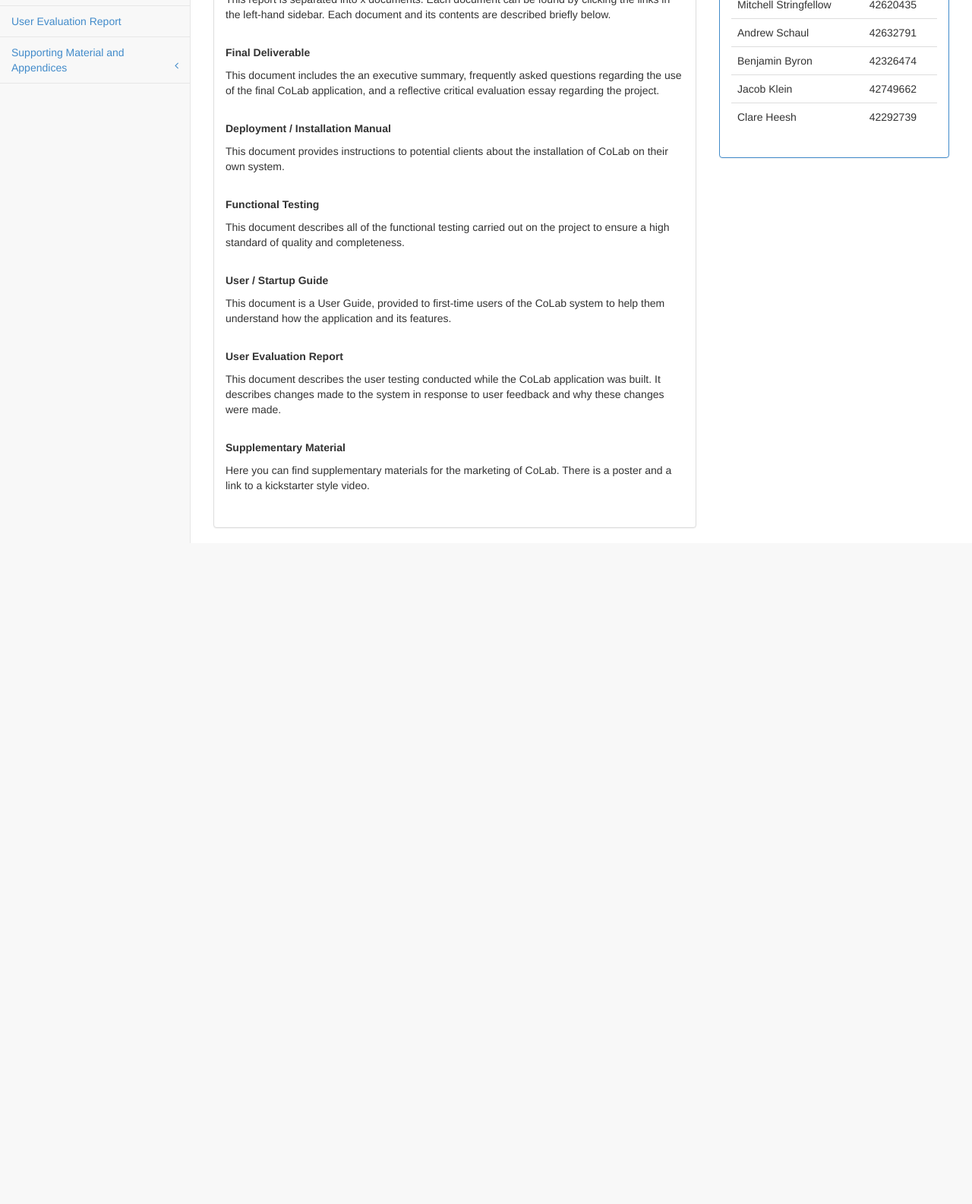
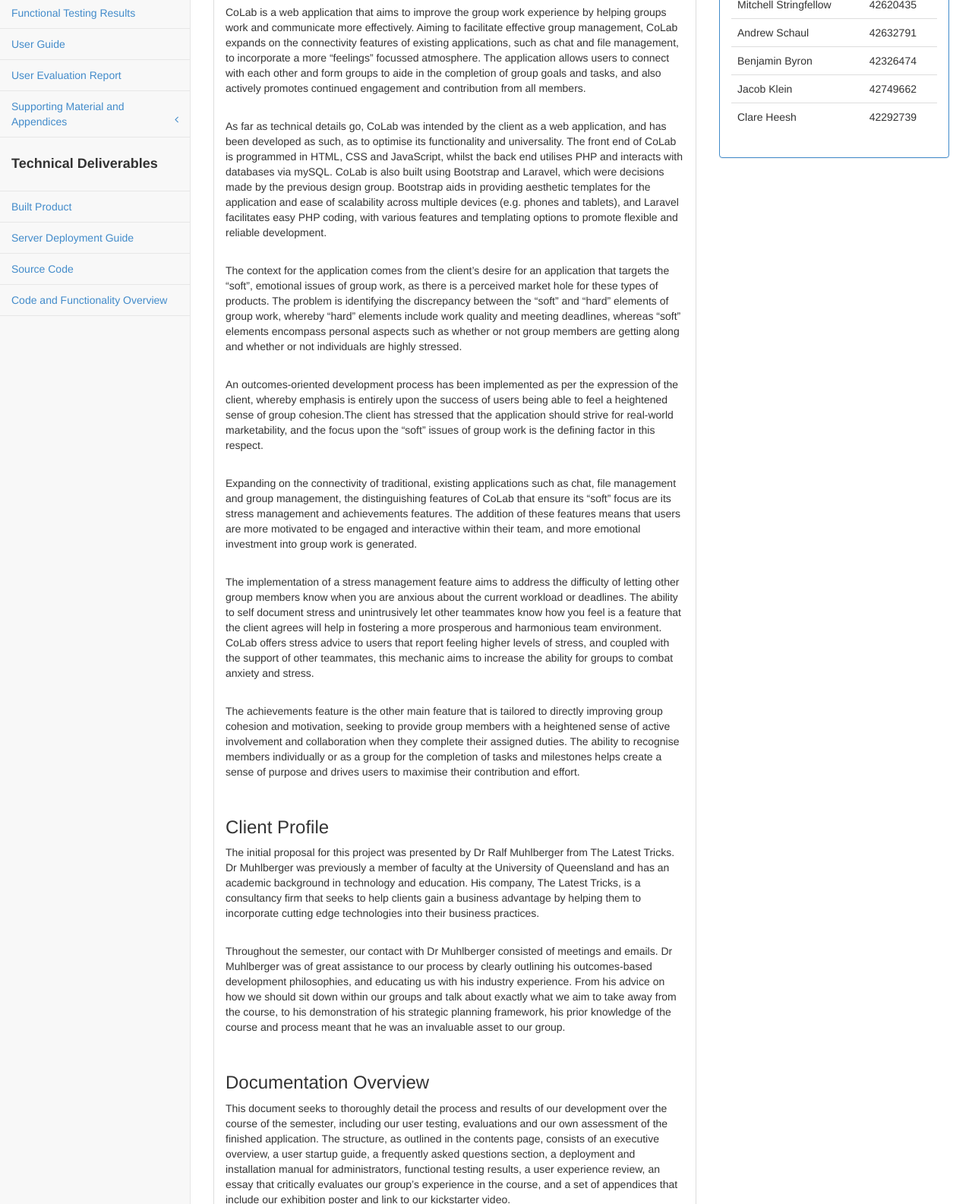
Before and after one commit to clareheesh/finaldeliverable, a plain HTML site: page index.html in a window 1280 px wide. Shown: the part 268-1853 px from the top of the page at 76% size. Before the commit the page ends 983 px from the top, so only its background shows below. Drawn offline with Linux system fonts and the light colour scheme.

Commit message:
Preparing for submission

```diff
--- a/index.html
+++ b/index.html
@@ -56,30 +56,21 @@
 
                     <ul class="nav" id="side-menu">
 
-
-
 						<li class="sidebar-search">
 							<!--<h3 class="text-center">Table of Contents</h3>-->
 							<img alt="logo" src="html/img/logo.png" height="30">
 						</li>
 
-						 <li>
-                            <a href="#">Final Deliverable<span class="fa arrow"></span></a>
-                            <ul class="nav nav-second-level">
-                                <li>
-                                    <a href="" target="new">Executive Summary</a>
-                                </li>
-                                <li>
-                                    <a href="" target="new">Frequently Asked Questions</a>
-                                </li>
-                                <li>
-                                    <a href="" target="new">Reflective Critical Evaluation Essay</a>
-                                </li>
-                            </ul>
+						<li class="sidebar-search">
+							<h4><strong>Documentation</strong></h4>
 						</li>
 
 						<li>
-                            <a href="pdf/ServerDeployment.pdf" target="new">Server Deployment Manual</a>
+                            <a href="pdf/FAQ.pdf" target="new">Frequently Asked Questions</a>
+                        </li>
+
+                        <li>
+                            <a href="pdf/ReflectiveCriticalEvaluationEssay.pdf" target="new">Reflective Critical Evaluation Essay</a>
                         </li>
 
                         <li>
@@ -87,7 +78,7 @@
                         </li>
 
                         <li>
-                            <a href="pdf/UserGuide.pdf" target="new">Startup Guide</a>
+                            <a href="pdf/UserGuide.pdf" target="new">User Guide</a>
                         </li>
 
                         <li>
@@ -113,52 +104,28 @@
                             </ul>
                         </li>
 
-                        <!-- Commented the other stuff out, it is still here for other poeple to add their drop down menus if needed???? -->
-<!--                        <li>
-                            <a href="#"><i class="fa fa-bar-chart-o fa-fw"></i> Example Second Level<span class="fa arrow"></span></a>
-                            <ul class="nav nav-second-level">
-                                <li>
-                                    <a href="flot.html">Flot Charts</a>
-                                </li>
-                                <li>
-                                    <a href="morris.html">Morris.js Charts</a>
-                                </li>
-                            </ul>
-                            &lt;!&ndash; /.nav-second-level &ndash;&gt;
+                        <li class="sidebar-search">
+							<h4><strong>Technical Deliverables</strong></h4>
 						</li>
 
 						<li>
-                            <a href="#"><i class="fa fa-sitemap fa-fw"></i> Multi-Level Dropdown<span class="fa arrow"></span></a>
-                            <ul class="nav nav-second-level">
+                            <a href="http://deco3801-04.uqcloud.net" target="new">Built Product</a>
+
+                        </li>
+
                         <li>
-                                    <a href="#">Second Level Item</a>
+                        	<a href="pdf/ServerDeployment.pdf" target="new">Server Deployment Guide</a>
                         </li>
+
                         <li>
-                                    <a href="#">Second Level Item</a>
+                            <a href="colab.zip" target="new">Source Code</a>
+
                         </li>
+
                         <li>
-                                    <a href="#">Third Level <span class="fa arrow"></span></a>
-                                    <ul class="nav nav-third-level">
-                                        <li>
-                                            <a href="#">Third Level Item</a>
+                            <a href="pdf/SourceCodeOverview.pdf" target="new">Code and Functionality Overview</a>
+
                         </li>
-                                        <li>
-                                            <a href="#">Third Level Item</a>
-                                        </li>
-                                        <li>
-                                            <a href="#">Third Level Item</a>
-                                        </li>
-                                        <li>
-                                            <a href="#">Third Level Item</a>
-                                        </li>
-                                    </ul>
-                                    &lt;!&ndash; /.nav-third-level &ndash;&gt;
-                                </li>
-                            </ul>
-                            &lt;!&ndash; /.nav-second-level &ndash;&gt;
-                        </li>-->
-
-
                     </ul>
                 </div>
                 <!-- /.sidebar-collapse -->
@@ -169,60 +136,115 @@
         <div id="page-wrapper">
             <div class="row">
                 <div class="col-lg-12">
-                    <h1 class="page-header">Final Deliverable</h1>
+                    <h1 class="page-header">Group Love - CoLab - Final Deliverable</h1>
                 </div>
                 <!-- /.col-lg-12 -->
             </div>
             <!-- /.row -->
+
             <div class="row">
+
             	<div class="col-lg-8">
-
             		<div class="panel panel-default">
-
             			<div class="panel-heading">
-							<i class="fa fa-list"></i> Table of Contents
+            				<strong>Executive Summary</strong>
 						</div>
 
 						<div class="panel-body">
 
-							<h4><strong>CoLab</strong></h4>
-							<p>This report is separated into x documents. Each document can be found by clicking the links in the left-hand sidebar.
-							 Each document and its contents are described briefly below.</p>
+							<h3>Product and Context</h3>
+							<p>CoLab is a web application that aims to improve the group work experience by helping
+							groups work and communicate more effectively. Aiming to facilitate effective group management,
+							CoLab expands on the connectivity features of existing applications, such as chat and file
+							management, to incorporate a more “feelings” focussed atmosphere. The application allows
+							users to connect with each other and form groups to aide in the completion of group goals and
+							tasks, and also actively promotes continued engagement and contribution from all members.</p>
 							<br />
 
-							<p><strong>Final Deliverable</strong></p>
-							<p>This document includes the an executive summary, frequently asked questions regarding the use of the final
-							CoLab application, and a reflective critical evaluation essay regarding the project.</p>
+							<p>As far as technical details go, CoLab was intended by the client as a web application,
+							and has been developed as such, as to optimise its functionality and universality. The front
+							end of CoLab is programmed in HTML, CSS and JavaScript, whilst the back end utilises PHP and
+							interacts with databases via mySQL. CoLab is also built using Bootstrap and Laravel, which
+							were decisions made by the previous design group. Bootstrap aids in providing aesthetic
+							templates for the application and ease of scalability across multiple devices (e.g. phones
+							and tablets), and Laravel facilitates easy PHP coding, with various features and templating
+							options to promote flexible and reliable development.</p>
 							<br />
 
-							<p><strong>Deployment / Installation Manual</strong></p>
-							<p>This document provides instructions to potential clients about the installation of CoLab on their own system.</p>
+							<p>The context for the application comes from the client’s desire for an application that
+							targets the “soft”, emotional issues of group work, as there is a perceived market hole
+							for these types of products. The problem is identifying the discrepancy between the “soft”
+							and “hard” elements of group work, whereby “hard” elements include work quality and meeting
+							deadlines, whereas “soft” elements encompass personal aspects such as whether or not group
+							members are getting along and whether or not individuals are highly stressed. </p>
 							<br />
 
-							<p><strong>Functional Testing</strong></p>
-							<p>This document describes all of the functional testing carried out on the project to ensure a high standard of
-							quality and completeness.</p>
+							<p>An outcomes-oriented development process has been implemented as per the expression
+							of the client, whereby emphasis is entirely upon the success of users being able to feel
+							a heightened sense of group cohesion.The client has stressed that the application should
+							strive for real-world marketability, and the focus upon the “soft” issues of group work
+							is the defining factor in this respect. </p>
 							<br />
 
-							<p><strong>User / Startup Guide</strong></p>
-							<p>This document is a User Guide, provided to first-time users of the CoLab system to help them understand how the
-							application and its features.</p>
+							<p>Expanding on the connectivity of traditional, existing applications such as chat,
+							file management and group management, the distinguishing features of CoLab that ensure
+							its “soft” focus are its stress management and achievements features. The addition of
+							these features means that users are more motivated to be engaged and interactive within
+							their team, and more emotional investment into group work is generated.</p>
 							<br />
 
-							<p><strong>User Evaluation Report</strong></p>
-							<p>This document describes the user testing conducted while the CoLab application was built. It describes changes made to the
-							system in response to user feedback and why these changes were made.</p>
+							<p>The implementation of a stress management feature aims to address the difficulty of
+							letting other group members know when you are anxious about the current workload or deadlines.
+							The ability to self document stress and unintrusively let other teammates know how you feel is
+							a feature that the client agrees will help in fostering a more prosperous and harmonious team
+							environment. CoLab offers stress advice to users that report feeling higher levels of stress,
+							and coupled with the support of other teammates, this mechanic aims to increase the ability for
+							groups to combat anxiety and stress.</p>
 							<br />
 
-							<p><strong>Supplementary Material</strong></p>
-							<p>Here you can find supplementary materials for the marketing of CoLab. There is a poster and a link to a kickstarter style video.</p>
+							<p>The achievements feature is the other main feature that is tailored to directly improving
+							group cohesion and motivation, seeking to provide group members with a heightened sense of
+							active involvement and collaboration when they complete their assigned duties. The ability to
+							recognise members individually or as a group for the completion of tasks and milestones helps
+							create a sense of purpose and drives users to maximise their contribution and effort. </p>
 							<br />
+
+							<h3>Client Profile</h3>
+
+							<p>The initial proposal for this project was presented by Dr Ralf Muhlberger from The Latest
+							Tricks. Dr Muhlberger was previously a member of faculty at the University of Queensland
+							and has an academic background in technology and education. His company, The Latest Tricks,
+							is a consultancy firm that seeks to help clients gain a business advantage by helping them to
+							incorporate cutting edge technologies into their business practices.</p>
+							<br />
+
+							<p>Throughout the semester, our contact with Dr Muhlberger consisted of meetings and emails.
+							Dr Muhlberger was of great assistance to our process by clearly outlining his outcomes-based
+							development philosophies, and educating us with his industry experience. From his advice on
+							how we should sit down within our groups and talk about exactly what we aim to take away from
+							the course, to his demonstration of his strategic planning framework, his prior knowledge of
+							the course and process meant that he was an invaluable asset to our group.</p>
+							<br />
+
+							<h3>Documentation Overview</h3>
+
+							<p>This document seeks to thoroughly detail the process and results of our development over
+							the course of the semester, including our user testing, evaluations and our own assessment of
+							the finished application. The structure, as outlined in the contents page, consists of an
+							executive overview, a user startup guide, a frequently asked questions section, a deployment and
+							installation manual for administrators, functional testing results, a user experience review,
+							an essay that critically evaluates our group’s experience in the course, and a set of appendices
+							that include our exhibition poster and link to our kickstarter video. </p>
+							<br />
+
+							<p>The document represents a culmination of the semester’s work, and each team member has
+							contributed to the sections that are relevant to their role within the group.</p>
+
 
 						</div><!-- /.panel-body -->
             		</div><!-- /.panel -->
+            	</div><!-- /.col-lg-8 -->
 
-            	</div>
-            	<!-- /.col-lg-8 -->
 
             	<div class="col-lg-4">
 
@@ -270,6 +292,78 @@
 
             	</div><!-- /.col-lg-4 -->
 
+
+				<div class="col-lg-8">
+
+					<div class="panel panel-success">
+
+						<div class="panel-heading">
+							<strong>Table of Contents</strong>
+						</div>
+
+						<div class="panel-body">
+
+							<h3>Documentation</h3>
+							<p>The documentation for this project includes 6 documents, 2 appendices, a poster and a video. Each document can be found by clicking the links in the left-hand sidebar.
+							 Each document and its contents are described briefly below.</p>
+							<br />
+
+							<p><strong>Frequently Asked Questions</strong></p>
+							<p>This document contains the frequently asked questions regarding the use of the final
+							CoLab application and their answers. </p>
+							<br />
+
+							<p><strong>Reflective Critical Evaluation Essay</strong></p>
+							<p>This document contains a reflective critical evaluation essay regarding the project. </p>
+							<br />
+
+							<p><strong>Functional Testing</strong></p>
+							<p>This document describes all of the functional testing carried out on the project to ensure a high standard of
+							quality and completeness.</p>
+							<br />
+
+							<p><strong>User Guide</strong></p>
+							<p>This document is a User Guide, provided to first-time users of the CoLab system to help them understand how the
+							application and its features.</p>
+							<br />
+
+							<p><strong>User Evaluation Report</strong></p>
+							<p>This document describes the user testing conducted while the CoLab application was built. It describes changes made to the
+							system in response to user feedback and why these changes were made.</p>
+							<br />
+
+							<p><strong>Supporting Material and Appendices</strong></p>
+							<p>Here you can find supplementary materials for the marketing of CoLab. There is a poster and a link to a kickstarter style video.
+							There are also 2 appendices relating to testing: the case scenarios and code coverage.</p>
+							<br />
+
+							<h3>Technical Deliverables</h3>
+							<br />
+
+							<p><strong>Built Product</strong></p>
+							<p>This is a link to CoLab, as deployed on the uqcloud server.</p>
+							<br />
+
+							<p><strong>Server Deployment Guide</strong></p>
+							<p>Along with the source code, this document provides instructions to potential clients about the installation of CoLab on their own environment.</p>
+							<br />
+
+							<p><strong>Source Code</strong></p>
+							<p>A .zip file containing the entirety of the code used to build the CoLab application. Refer to the code overview for instructions on
+							code structure and completeness. Refer to the server deployment manual for setup instructions.</p>
+							<br />
+
+							<p><strong>Code and Functionality Overview</strong></p>
+							<p>This document describes the structure of the code and which features of CoLab have been implemented.</p>
+
+            			</div><!-- /.panel-body -->
+            		</div><!-- /.panel -->
+
+            	</div>
+            	<!-- /.col-lg-4 -->
+
+
+
             </div>
             <!-- /.row -->
         </div>
```
Also changed, not shown: 6 other files. Lines whose indentation alone changed are shown as unchanged.
